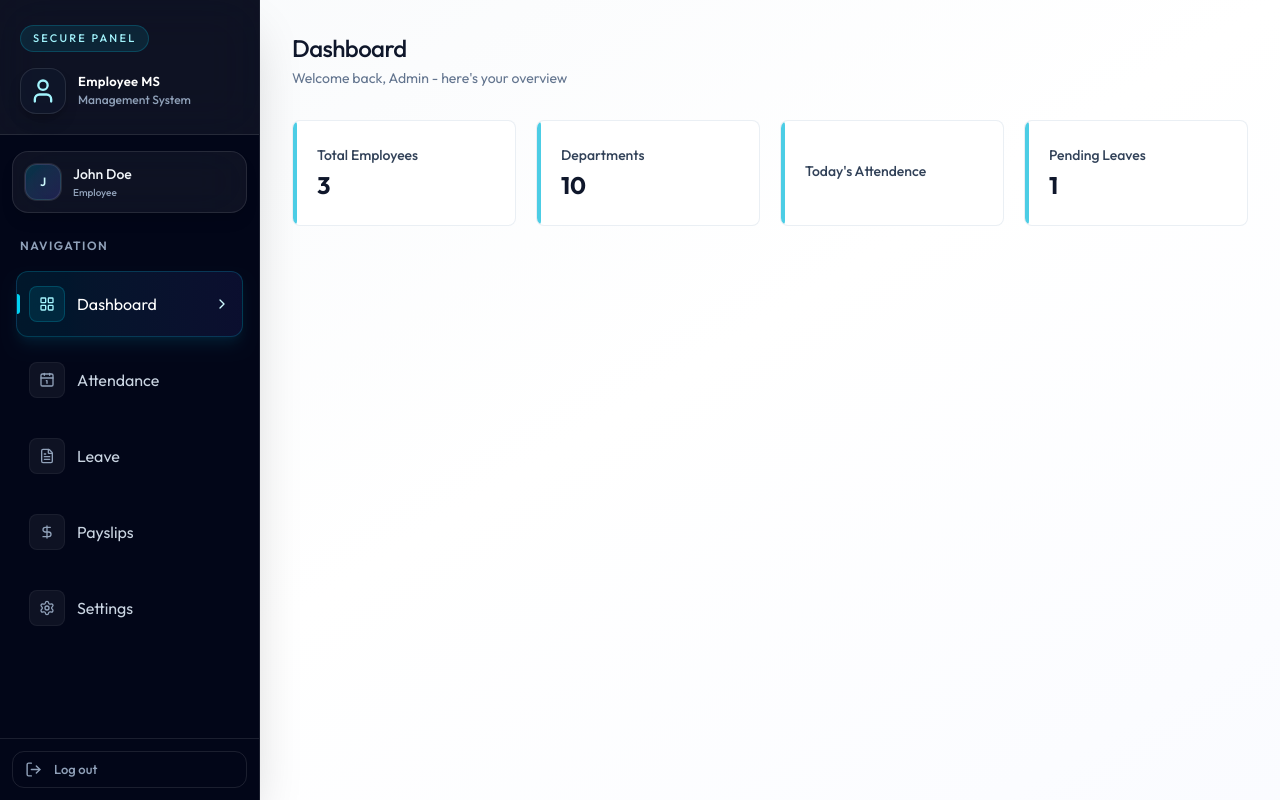
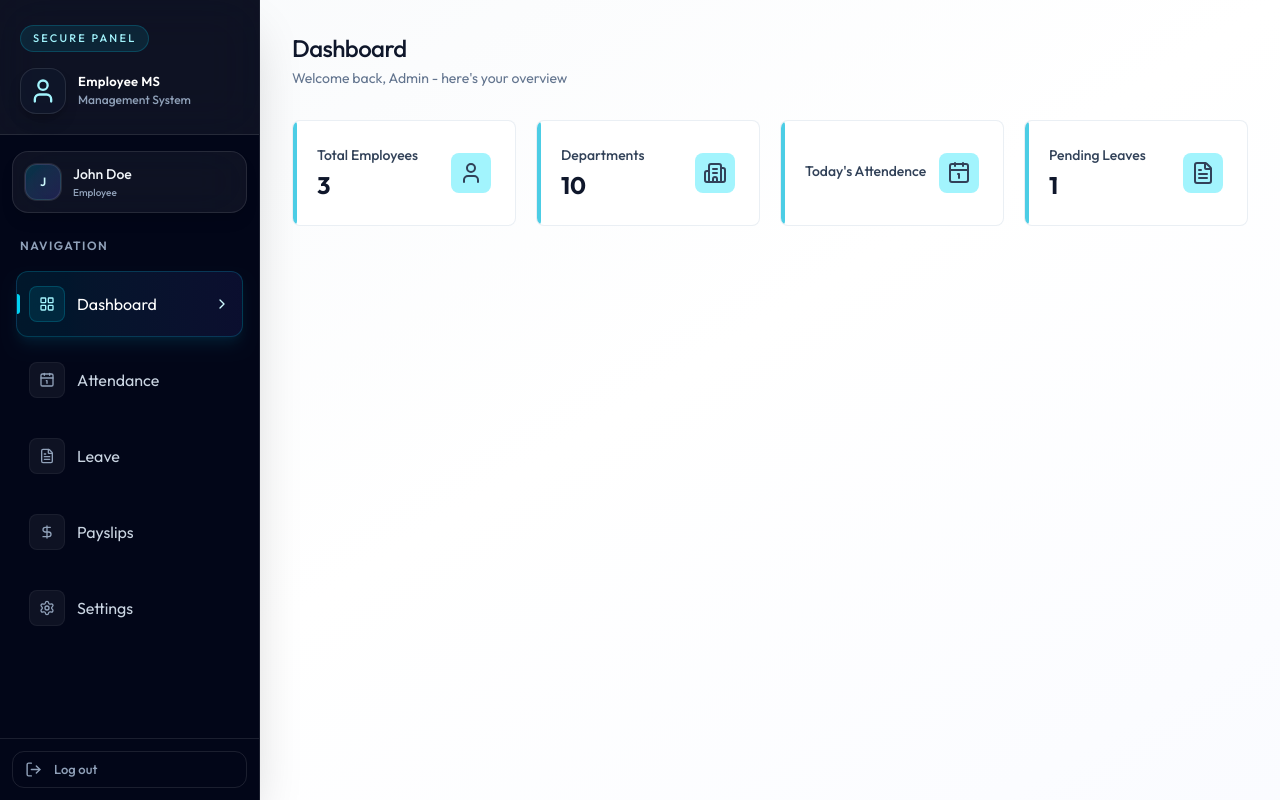
Before and after one commit to MayanthaS/Employee-Management-Systems, a React (Vite) app in the folder client/: page /dashboard in a window 1280 px wide. Built offline with nearby package versions, Linux system fonts and the light colour scheme.

Commit message:
fix: restore admin dashboard stat icons

```diff
--- a/client/src/components/AdminDashboard.jsx
+++ b/client/src/components/AdminDashboard.jsx
@@ -56,7 +56,7 @@ const AdminDashboard = ({ data }) => {
                 {stats.value}
               </p>
             </div>
-            {/* <card.icon className="size-10 p-2 rounded-lg bg-cyan-200 text-slate-700 group-hover:bg-cyan-50 group-hover:text-cyan-600 transition-colors duration-200" /> */}
+            <stats.icon className="size-10 p-2 rounded-lg bg-cyan-200 text-slate-700 group-hover:bg-cyan-50 group-hover:text-cyan-600 transition-colors duration-200" />
           </div>
         ))}
       </div>
```
